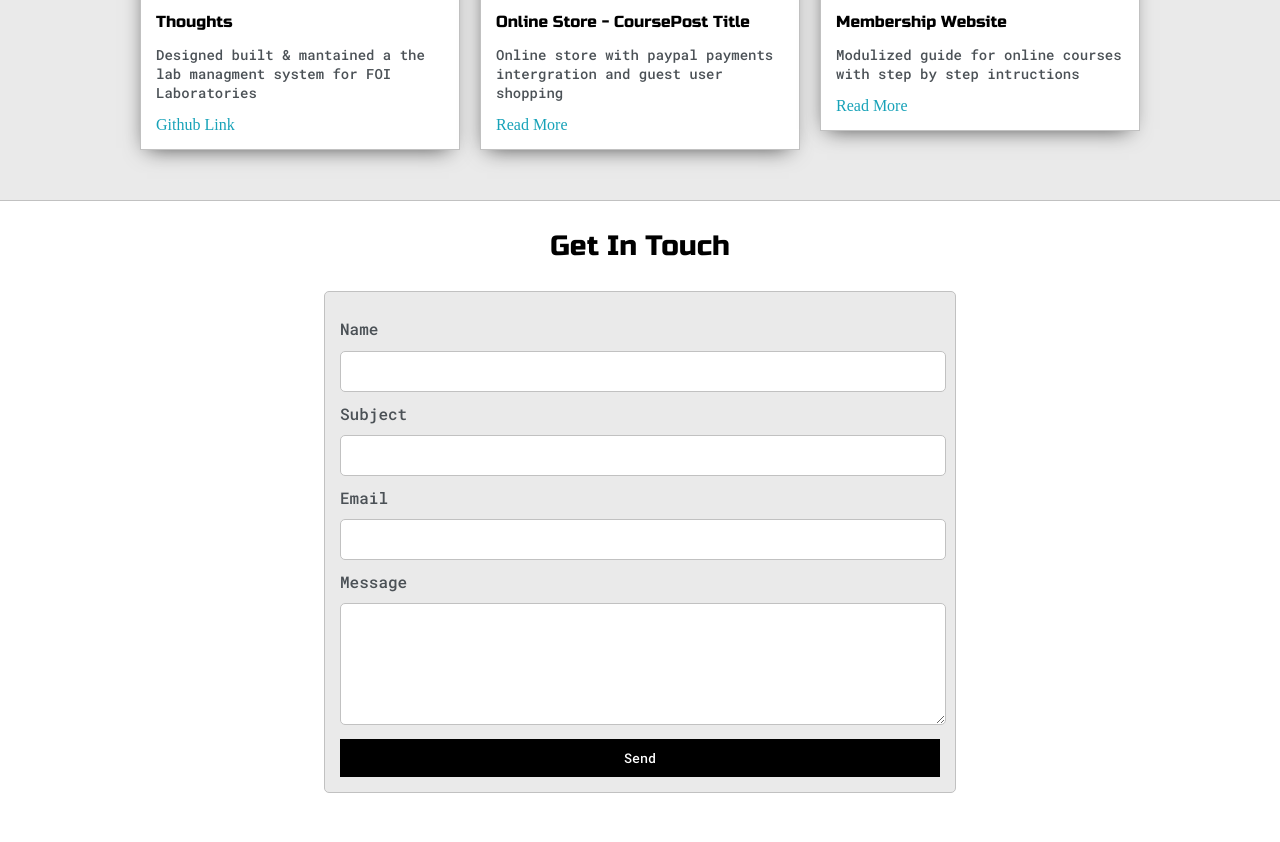
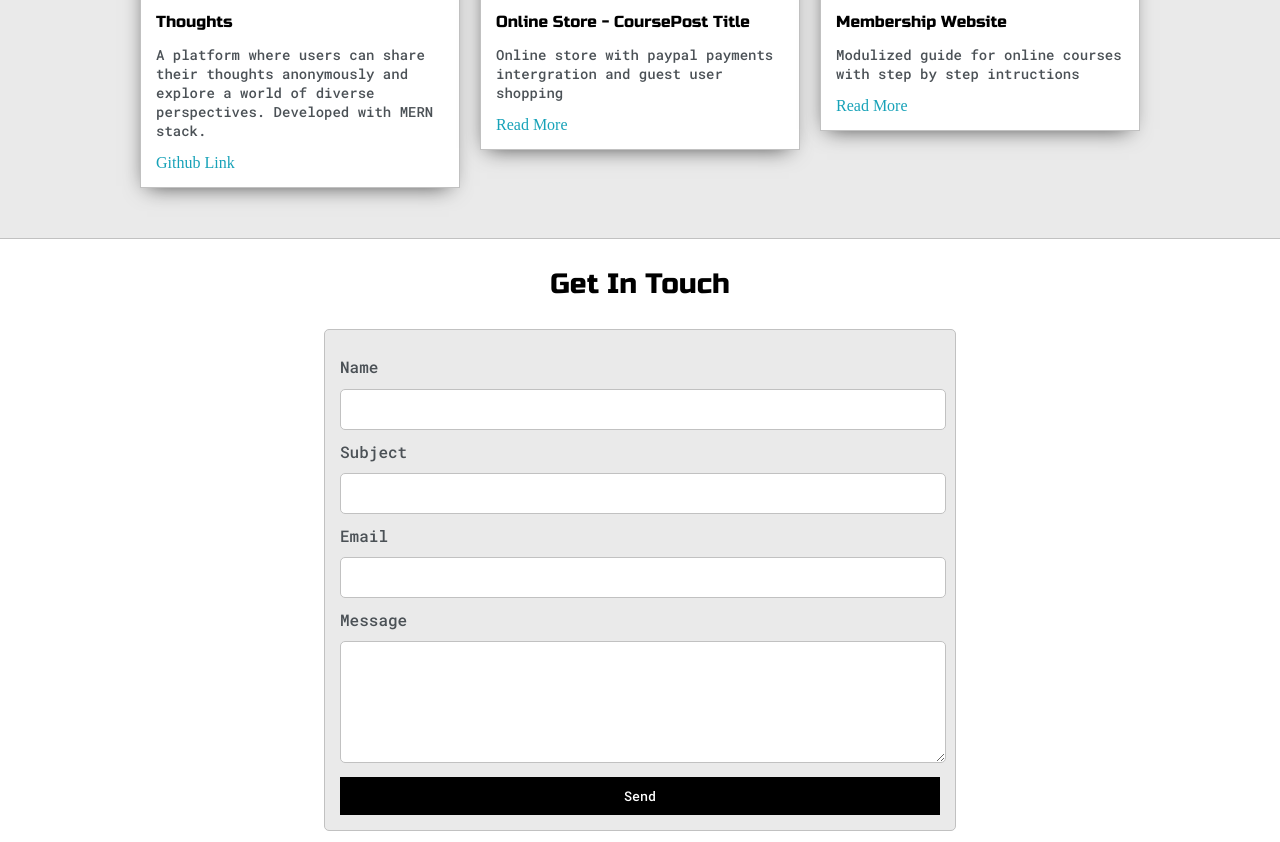
Before and after one commit to sarthakr10/portfolio, a plain HTML site: page index.html in a window 1280 px wide. Shown: the part 1616-2458 px from the top of the page. Drawn offline with Linux system fonts and the light colour scheme.

Commit message:
Update index.html

```diff
--- a/index.html
+++ b/index.html
@@ -148,8 +148,8 @@
 						<img class="thumbnail" src="images/Thoughts.png">
 						<div class="post-preview">
 							<h6 class="post-title">Thoughts</h6>
-							<p class="post-intro">Designed built & mantained a the lab managment system for FOI
-								Laboratories</p>
+							<p class="post-intro">A platform where users can share their thoughts anonymously and explore a world of diverse perspectives.
+								Developed with MERN stack.</p>
 							<a href="https://github.com/sarthakr10/Thoughts-main" target="_blank">Github Link</a>
 						</div>
 					</div>
```
